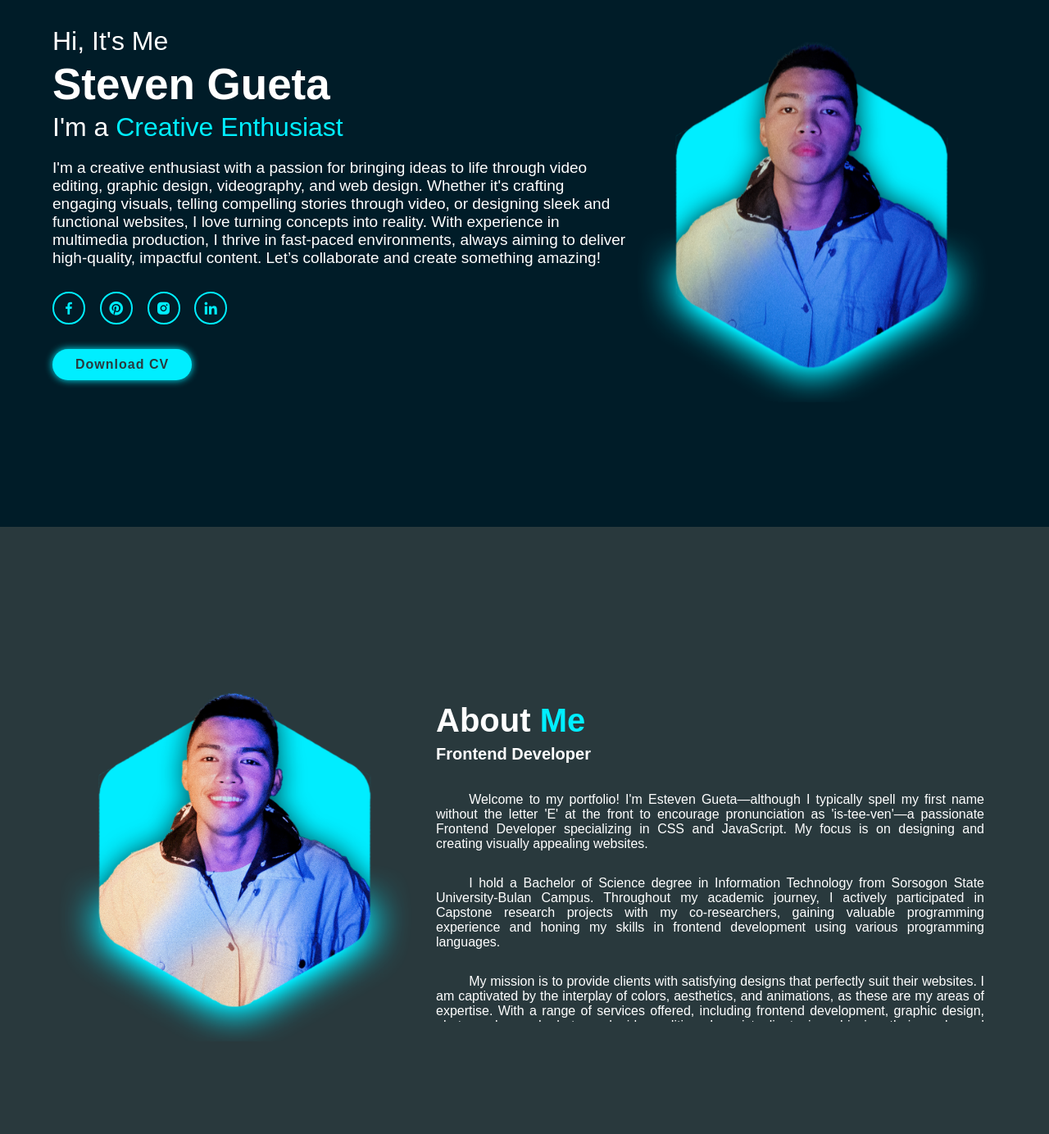
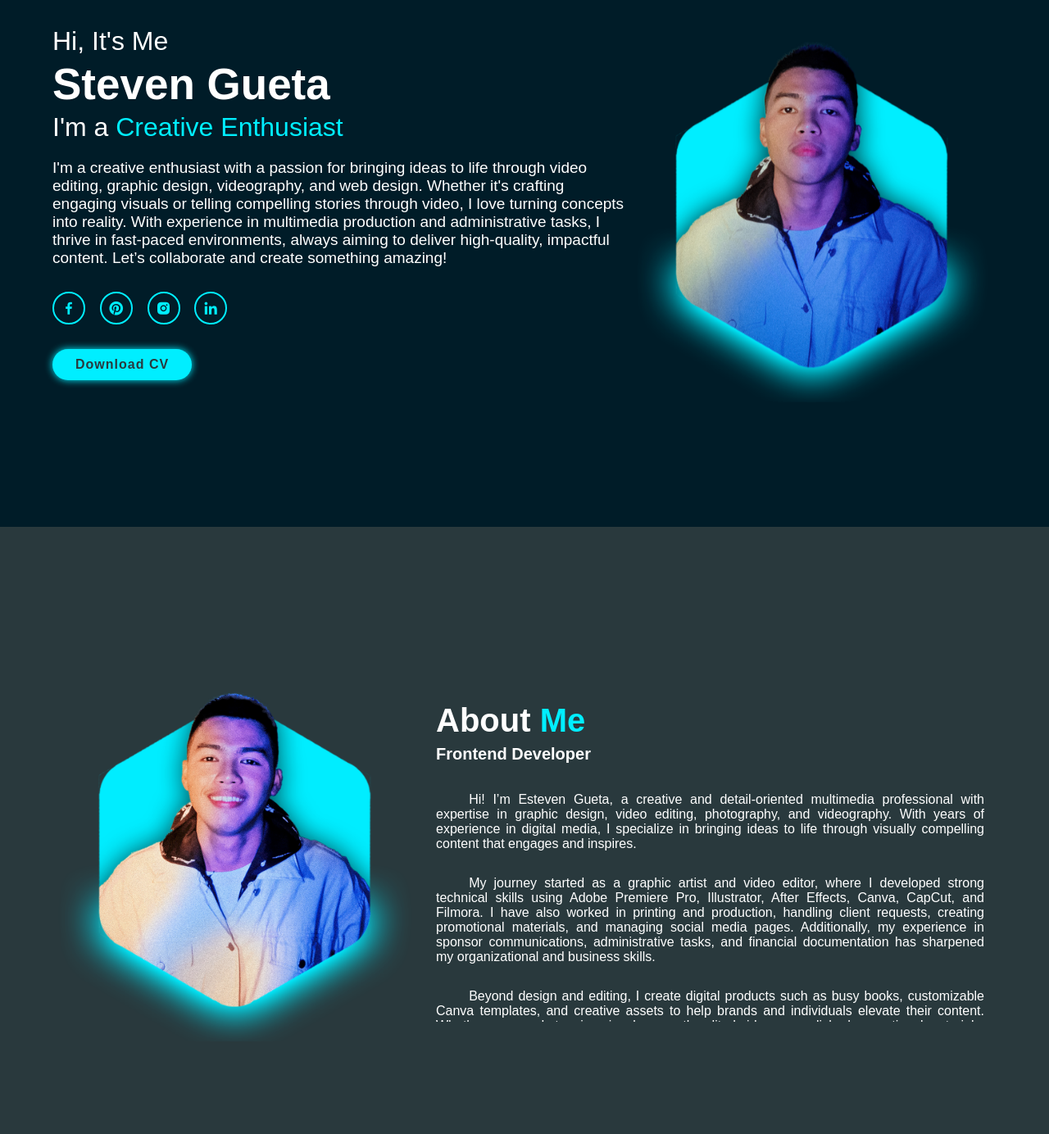
Before and after one commit to Gueta-steven24/Gtsteven, a plain HTML site: page index.html in a window 1280 px wide. Shown: the part 157-1541 px from the top of the page at 82% size. Drawn offline with nearby package versions, Linux system fonts and the light colour scheme.

Commit message:
homep adjust

```diff
--- a/index.html
+++ b/index.html
@@ -58,9 +58,7 @@
                 <h3>Hi, It's Me</h3>
                 <h1>Steven Gueta</h1>
                 <h3>I'm a <span>Creative Enthusiast</span></h3>
-                <p> I'm a creative enthusiast with a passion for bringing ideas to life through video editing, graphic design, videography, and web design. Whether it's crafting engaging visuals, telling compelling stories through video, or designing sleek and functional websites, I love turning concepts into reality.
-
-                    With experience in multimedia production, I thrive in fast-paced environments, always aiming to deliver high-quality, impactful content. Let’s collaborate and create something amazing!
+                <p> I'm a creative enthusiast with a passion for bringing ideas to life through video editing, graphic design, videography, and web design. Whether it's crafting engaging visuals or telling compelling stories through video, I love turning concepts into reality. With experience in multimedia production and administrative tasks, I thrive in fast-paced environments, always aiming to deliver high-quality, impactful content. Let’s collaborate and create something amazing!
                     </p>
                     <div class="social-media">
                         <a href="https://web.facebook.com/gtstvn/" target="_blank">
@@ -90,21 +88,10 @@
                 <h2 class="heading">About <span>Me</span></h2>
                 <h3>Frontend Developer</h3>
                     <div class="paragraph-container">
-                        <p>Welcome to my portfolio! I'm Esteven Gueta—although I typically spell my first name without the letter 'E' at the
-                            front to encourage pronunciation as 'is-tee-ven'—a passionate Frontend Developer specializing in CSS and JavaScript.
-                            My focus is on designing and creating visually appealing websites.</p>
-                        <p>I hold a Bachelor of Science degree in Information Technology from Sorsogon State University-Bulan Campus.
-                            Throughout my academic journey, I actively participated in Capstone research projects with my co-researchers,
-                            gaining valuable programming experience and honing my skills in frontend development using various programming
-                            languages.</p>
-                        <p>My mission is to provide clients with satisfying designs that perfectly suit their websites. I am captivated by
-                            the interplay of colors, aesthetics, and animations, as these are my areas of expertise. With a range of services
-                            offered, including frontend development, graphic design, photography, and photo and video editing, I assist clients
-                            in achieving their goals and objectives.</p>
-                        <p>Beyond work, I enjoy exercising and occasionally hitting the gym. In my free time, I find inspiration by watching
-                            professional programmers on YouTube and indulging in movies. These activities contribute to maintaining a
-                            well-rounded perspective, fueling my creativity in programming and nurturing my passion for filming and other
-                            digital endeavors.</p>
+                        <p>Hi! I’m Esteven Gueta, a creative and detail-oriented multimedia professional with expertise in graphic design, video editing, photography, and videography. With years of experience in digital media, I specialize in bringing ideas to life through visually compelling content that engages and inspires.</p>
+                        <p>My journey started as a graphic artist and video editor, where I developed strong technical skills using Adobe Premiere Pro, Illustrator, After Effects, Canva, CapCut, and Filmora. I have also worked in printing and production, handling client requests, creating promotional materials, and managing social media pages. Additionally, my experience in sponsor communications, administrative tasks, and financial documentation has sharpened my organizational and business skills.</p>
+                        <p>Beyond design and editing, I create digital products such as busy books, customizable Canva templates, and creative assets to help brands and individuals elevate their content. Whether you need stunning visuals, expertly edited videos, or polished promotional materials, I am committed to delivering high-quality, professional, and creative solutions tailored to your needs.</p>
+                        <p>Let’s work together and bring your ideas to life!</p>
                     </div>
             </div>
         </div>
```
Also changed, not shown: grd.html (+0 -14 lines).
